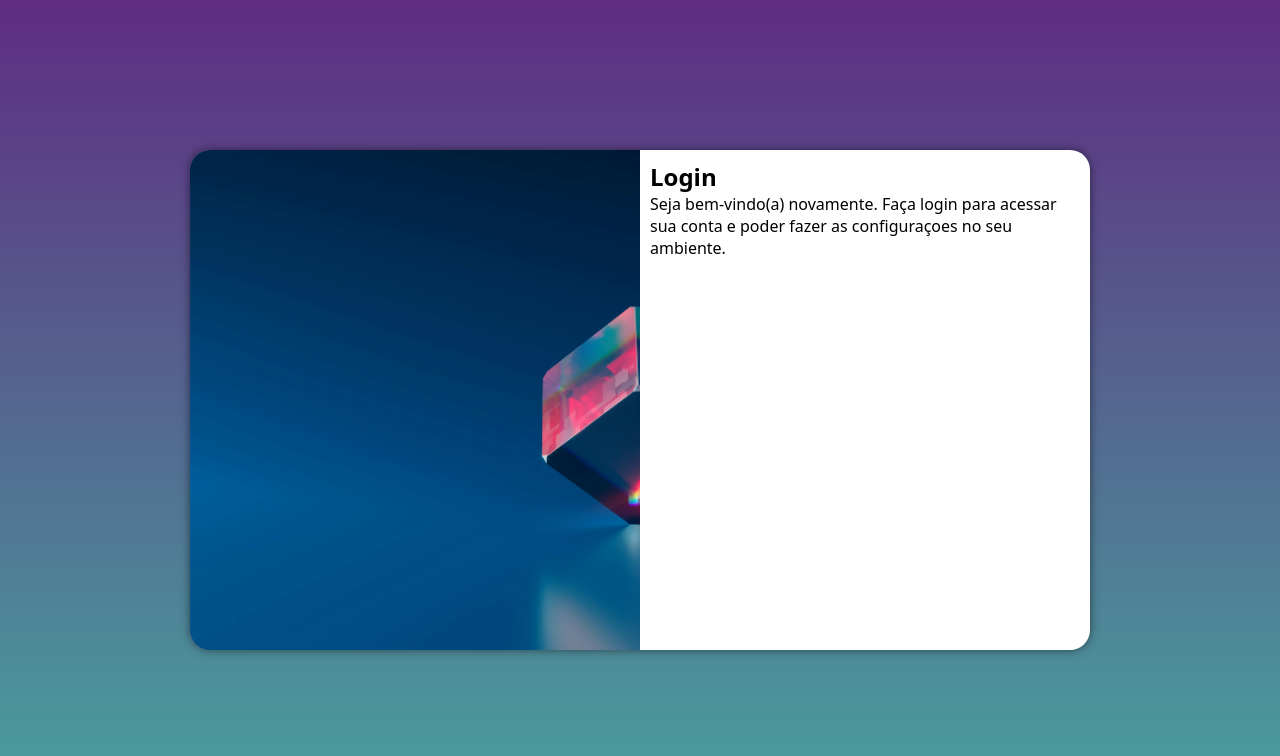
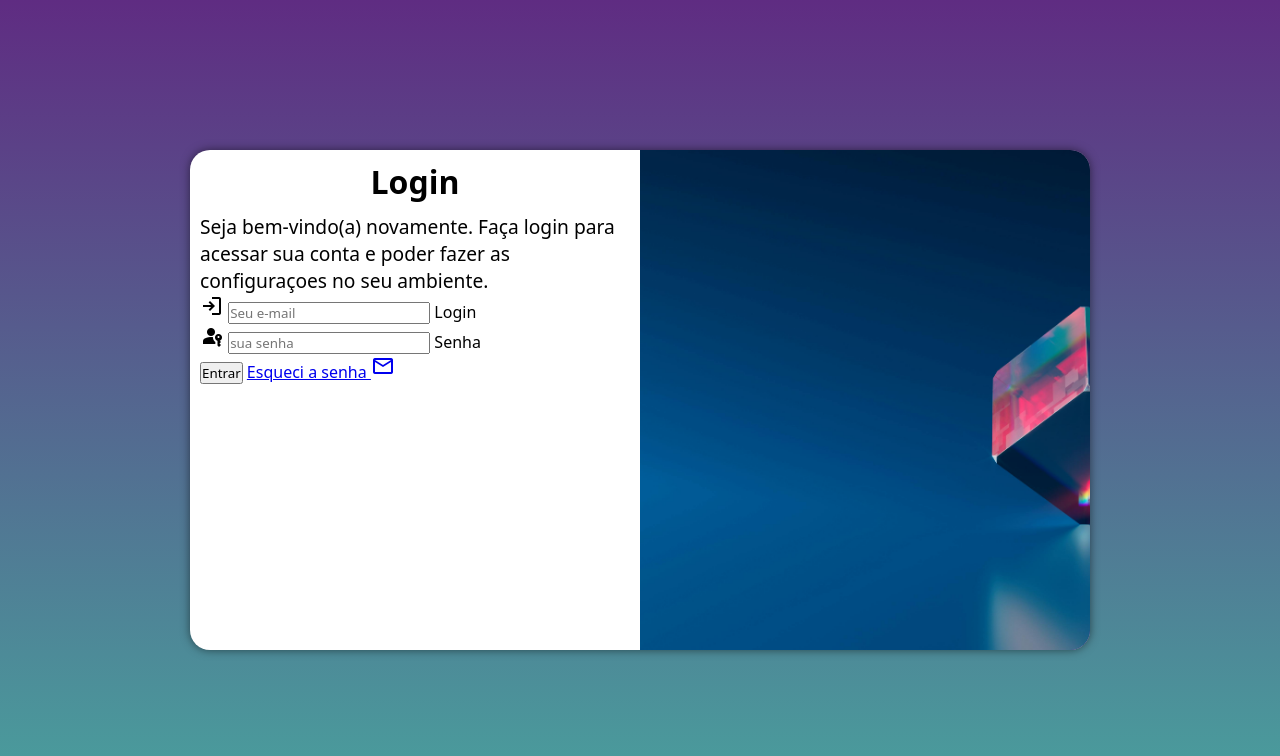
Before and after one commit to PaulHombert/Projeto-login, a plain HTML site: page index.html in a window 1280 px wide. Drawn offline with nearby package versions, Linux system fonts and the light colour scheme.

Commit message:
Atualizei

```diff
--- a/estilos/media-query.css
+++ b/estilos/media-query.css
@@ -29,14 +29,21 @@ body {
   }
 
   section#login > div#imagem {
-      float: left;
+    float: right;
     width: 50%;
     height: 100%;
   }
 
-
   section#login > div#formulario {
-    float: right;
+    float: left;
     width: 50%;
   }
+
+  div#formulario > h1 {
+    font-size: 2em;
   }
+
+  div#formulario > p {
+    font-size: 1.2em;
+  }
+}
--- a/estilos/style.css
+++ b/estilos/style.css
@@ -52,3 +52,13 @@ section#login > div#formulario {
   display: block;
   padding: 10px;
 }
+
+div#formulario > h1 {
+    text-align: center;
+    margin-bottom: 10px;
+
+}
+
+div#formulario > p {
+    font-size: 0.8em;
+}
--- a/index.html
+++ b/index.html
@@ -5,7 +5,11 @@
     <meta name="viewport" content="width=device-width, initial-scale=1.0" />
     <title>Login</title>
     <link rel="stylesheet" href="estilos/style.css" />
-    <link rel="stylesheet" href="estilos/media-query.css">
+    <link rel="stylesheet" href="estilos/media-query.css" />
+    <link
+      rel="stylesheet"
+      href="https://fonts.googleapis.com/css2?family=Material+Symbols+Outlined:opsz,wght,FILL,GRAD@20..48,100..700,0..1,-50..200"
+    />
   </head>
   <body>
     <main>
@@ -17,7 +21,39 @@
             Seja bem-vindo(a) novamente. Faça login para acessar sua conta e
             poder fazer as configuraçoes no seu ambiente.
           </p>
-          <form action="login.php" method="post"></form>
+          <form action="login.php" method="post" autocomplete="on">
+            <div class="campo">
+              <span class="material-symbols-outlined">Login </span>
+              <input
+                type="email"
+                name="login"
+                id="ilogin"
+                placeholder="Seu e-mail"
+                autocomplete="email"
+                required
+                maxlength="30"
+              />
+              <label for="ilogin">Login</label>
+            </div>
+            <div class="campo">
+              <span class="material-symbols-outlined"> passkey </span>
+              <input
+                type="password"
+                name="senha"
+                id="isenha"
+                placeholder="sua senha"
+                autocomplete="current-password"
+                required
+                minlength="8"
+                maxlength="20"
+              />
+              <label for="isenha">Senha</label>
+            </div>
+            <input type="submit" value="Entrar" />
+            <a href="esqueci.html">
+              Esqueci a senha <i class="material-symbols-outlined">mail</i>
+            </a>
+          </form>
         </div>
       </section>
     </main>
```
Lines whose indentation alone changed are shown as unchanged.
